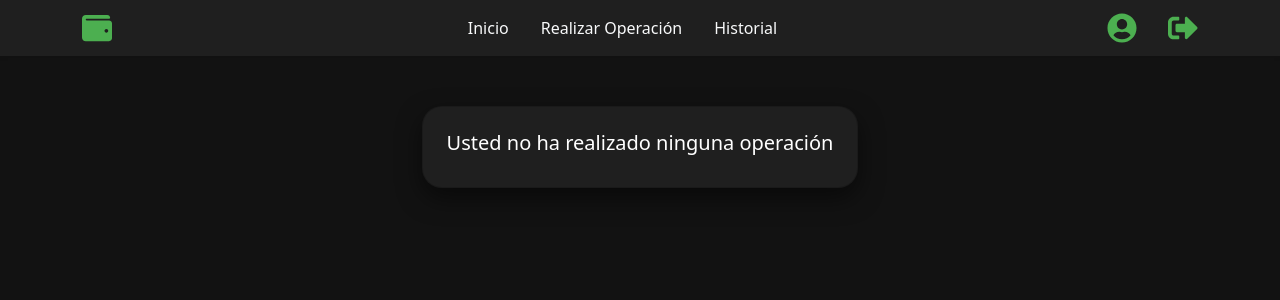
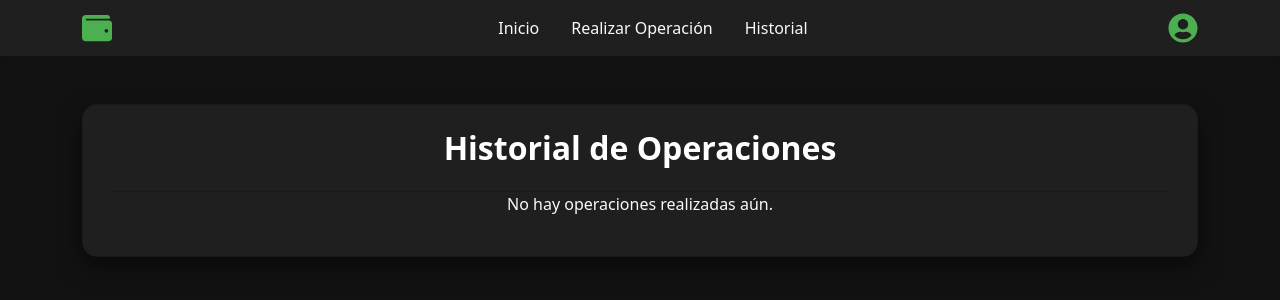
Before and after one commit to FinanceWebAll/ProyectFinal, a React (Create React App) app: page /historial in a window 1280 px wide. Shown: the top 300 px of the page. Built offline with nearby package versions, Linux system fonts and the light colour scheme.

Commit message:
Prueba 1

```diff
--- a/src/Historial.js
+++ b/src/Historial.js
@@ -1,4 +1,4 @@
-import React from 'react';
+import React, { useEffect, useState } from 'react';
 import { FaWallet, FaUserCircle, FaSignOutAlt } from 'react-icons/fa';
 import { Link, useNavigate } from 'react-router-dom';
 import { signOut } from 'firebase/auth';
@@ -6,12 +6,24 @@ import { auth } from './utils/firebase';
 import './Historial.css';
 
 function Historial() {
+  const [operaciones, setOperaciones] = useState([]);
   const navigate = useNavigate();
+
+  // Función para cargar el historial desde localStorage
+  const cargarHistorial = () => {
+    const historialGuardado = JSON.parse(localStorage.getItem('historialOperaciones')) || [];
+    setOperaciones(historialGuardado); // Cargar operaciones en el estado
+  };
+
+  // Cargar el historial cuando el componente se monta
+  useEffect(() => {
+    cargarHistorial();
+  }, []); // Este efecto solo se ejecutará una vez al montar el componente
 
   const handleLogout = async () => {
     try {
       await signOut(auth);
-      navigate('/');
+      navigate('/'); // Redirige a la página de inicio después de cerrar sesión
     } catch (error) {
       console.error('Error al cerrar sesión:', error);
     }
@@ -19,10 +31,8 @@ function Historial() {
 
   return (
     <div className="historial-container" style={{ backgroundColor: '#121212', minHeight: '100vh' }}>
-
       <nav className="navbar navbar-expand-lg navbar-dark shadow-sm" style={{ backgroundColor: '#1f1f1f' }}>
         <div className="container d-flex justify-content-between align-items-center">
-
           <Link className="navbar-brand text-light d-flex align-items-center" to="/home">
             <FaWallet size={30} color="#4caf50" style={{ marginRight: '10px' }} />
           </Link>
@@ -41,21 +51,31 @@ function Historial() {
             </ul>
           </div>
 
-
-          <div className="d-flex align-items-center">
-            <Link to="/perfil" className="nav-link text-light d-flex align-items-center">
-              <FaUserCircle size={30} color="#4caf50" />
-            </Link>
-            <button onClick={handleLogout} className="btn btn-link nav-link text-light d-flex align-items-center" style={{ textDecoration: 'none' }}>
-              <FaSignOutAlt size={30} color="#4caf50" style={{ marginLeft: '15px' }} />
-            </button>
-          </div>
+          <Link to="/perfil" className="nav-link text-light d-flex align-items-center">
+            <FaUserCircle size={30} color="#4caf50" />
+          </Link>
         </div>
       </nav>
 
-      <div className="historial-section d-flex justify-content-center align-items-center flex-column text-center">
-        <div className="card historial-card p-4" style={{ backgroundColor: '#1f1f1f', borderRadius: '20px', boxShadow: '0 10px 25px rgba(0, 0, 0, 0.5)', maxWidth: '700px', marginTop: '50px' }}>
-          <h5 style={{ color: '#ffffff' }}>Usted no ha realizado ninguna operación</h5>
+      <div className="container mt-5">
+        <div className="card p-4" style={{ backgroundColor: '#1f1f1f', borderRadius: '15px', boxShadow: '0 10px 25px rgba(0, 0, 0, 0.5)' }}>
+          <h2 className="text-center mb-4" style={{ color: '#ffffff', fontWeight: 'bold' }}>Historial de Operaciones</h2>
+          <div className="list-group">
+            {operaciones.length === 0 ? (
+              <p className="text-center text-light">No hay operaciones realizadas aún.</p>
+            ) : (
+              operaciones.map((operacion, index) => (
+                <div className="list-group-item" key={index} style={{ backgroundColor: '#1f1f1f', color: '#fff' }}>
+                  <p><strong>Descripción:</strong> {operacion.descripcion}</p>
+                  <p><strong>Capital Inicial:</strong> {operacion.capital}</p>
+                  <p><strong>Tasa de Interés:</strong> {operacion.tasa}%</p>
+                  <p><strong>Tiempo:</strong> {operacion.tiempo} años</p>
+                  <p><strong>Monto Final:</strong> {operacion.monto}</p>
+                  <p><strong>Fecha:</strong> {operacion.fecha}</p>
+                </div>
+              ))
+            )}
+          </div>
         </div>
       </div>
     </div>
--- a/src/Operaciones/CalculoTasas.js
+++ b/src/Operaciones/CalculoTasas.js
@@ -11,6 +11,22 @@ function CalculoTasas() {
   const [resultado, setResultado] = useState(null);
   const navigate = useNavigate();
 
+  // Función para guardar la operación en el historial
+  const agregarOperacion = (descripcion, monto, fecha, capital, tasa, tiempo) => {
+    const historialActual = JSON.parse(localStorage.getItem('historialOperaciones')) || [];
+    const nuevaOperacion = {
+      descripcion,
+      monto,
+      fecha,
+      capital,
+      tasa,
+      tiempo
+    };
+    historialActual.push(nuevaOperacion);
+    localStorage.setItem('historialOperaciones', JSON.stringify(historialActual));
+  };
+
+  // Función para calcular la tasa y agregar la operación al historial
   const calcularTasa = () => {
     let res;
     if (tipoTasa === 'simple') {
@@ -18,20 +34,27 @@ function CalculoTasas() {
     } else if (tipoTasa === 'compuesta') {
       res = principal * Math.pow(1 + tasa / 100, tiempo);
     }
-    setResultado(res.toFixed(2));
+    const montoFinal = res.toFixed(2);
+    setResultado(montoFinal);  // Guardamos el resultado para mostrarlo
+
+    // Agregar la operación al historial con la fecha y monto calculado
+    agregarOperacion(
+      tipoTasa === 'simple' ? 'Tasa Simple' : 'Tasa Compuesta',
+      montoFinal,
+      new Date().toLocaleString(), // Se guarda la fecha actual de la transacción
+      principal,
+      tasa,
+      tiempo
+    );
   };
 
   return (
     <div className="calculo-tasas-container" style={{ backgroundColor: '#121212', minHeight: '100vh' }}>
-      {}
       <nav className="navbar navbar-expand-lg navbar-dark shadow-sm" style={{ backgroundColor: '#1f1f1f' }}>
         <div className="container d-flex justify-content-between align-items-center">
-          {}
           <Link className="navbar-brand text-light d-flex align-items-center" to="/explorar-operaciones">
             <FaWallet size={30} color="#4caf50" style={{ marginRight: '10px' }} />
           </Link>
-
-          {}
           <div className="collapse navbar-collapse justify-content-center" id="navbarNav">
             <ul className="navbar-nav">
               <li className="nav-item">
@@ -45,15 +68,12 @@ function CalculoTasas() {
               </li>
             </ul>
           </div>
-
-          {}
           <Link to="/perfil" className="nav-link text-light d-flex align-items-center">
             <FaUserCircle size={30} color="#4caf50" />
           </Link>
         </div>
       </nav>
 
-      {}
       <div className="container mt-5">
         <div className="card p-4" style={{ backgroundColor: '#1f1f1f', borderRadius: '15px', boxShadow: '0 10px 25px rgba(0, 0, 0, 0.5)' }}>
           <h2 className="text-center mb-4" style={{ color: '#ffffff', fontWeight: 'bold' }}>Cálculo de Tasas de Interés</h2>
```
